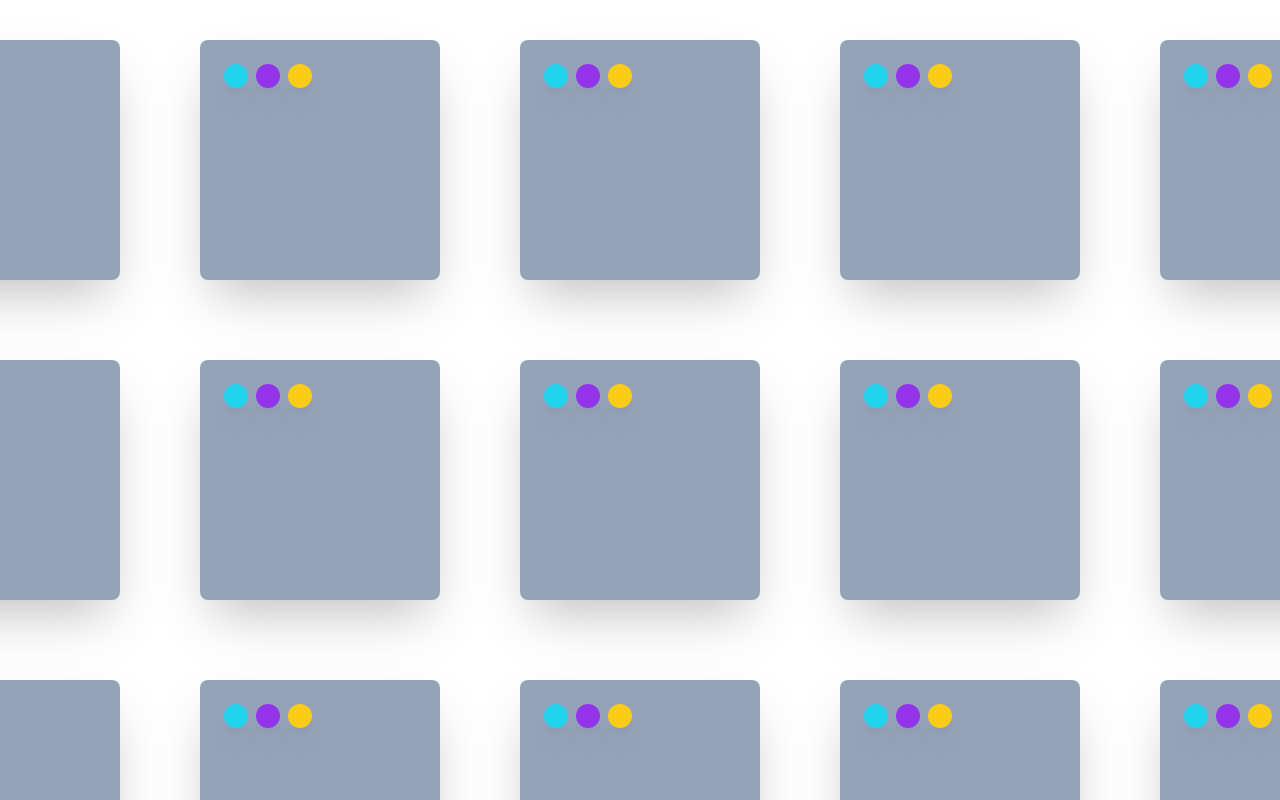
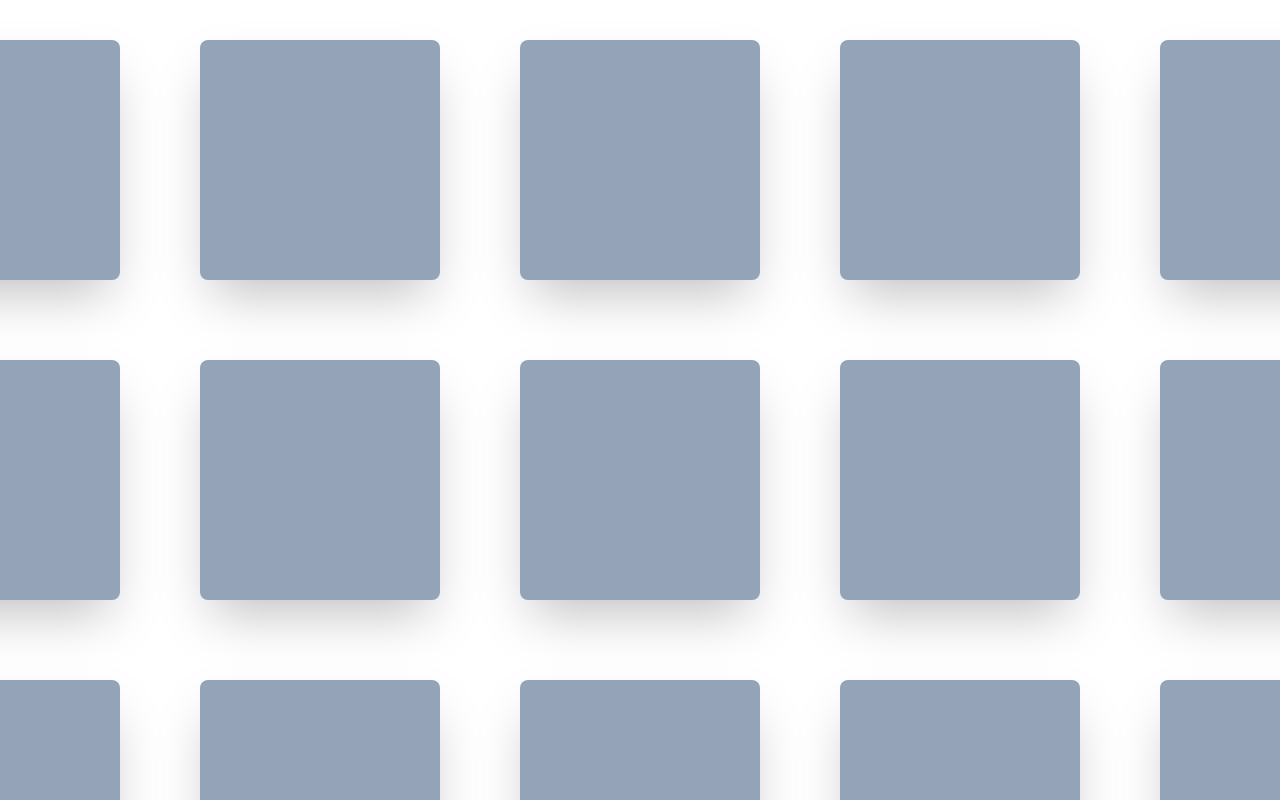
Before and after one commit to sebastianscinteie/click-factory, a Next.js app: page / in a window 1280 px wide. Shown: the top 800 px of the page. Built offline with nearby package versions, Linux system fonts and the light colour scheme.

Commit message:
Add resource on click

```diff
--- a/src/app/page.tsx
+++ b/src/app/page.tsx
@@ -1,13 +1,57 @@
-import Image from 'next/image'
+'use client'
+
+import { useState } from "react";
 
 function Square(){
+  const [cyan, setCyan] = useState(0);
+  const [magenta, setMagenta] = useState(0);
+  const [yellow, setYellow] = useState(0);
+
+  function incrementResources() {
+    let [c, m, y] = [cyan, magenta, yellow]
+
+    if(c + 1 == 4) {
+      c = 0;
+      if(m + 1 == 4) {
+        m = 0;
+        y++;
+      } else {
+        m++;
+      }
+    } else {
+      c++;
+    }
+
+    setCyan(c);
+    setMagenta(m);
+    setYellow(y);
+  }
+
+  function buildResourceArray(){
+    let [c, m, y] = [cyan, magenta, yellow]
+
+    const yArr = []
+    for (let i = 0; i < y; i++) {
+      yArr.push(<div className='bg-yellow-400 rounded-full shadow-xl w-5 h-5 m-1 p-3' key={i}></div>)
+    }
+
+    const mArr = []
+    for (let i = 0; i < m; i++) {
+      mArr.push(<div className='bg-purple-600 rounded-full shadow-xl w-5 h-5 m-1 p-3' key={y + i}></div>)
+    }
+
+    const cArr = []
+    for (let i = 0; i < c; i++) {
+      cArr.push(<div className='bg-cyan-400 rounded-full shadow-xl w-5 h-5 m-1 p-3' key={y + m + i}></div>)
+    }
+
+    return yArr.concat(mArr).concat(cArr);
+  }
 
   return <>
-    <div className='bg-slate-400 rounded-lg shadow-2xl m-10 p-5 w-60 h-60'>
+    <div className='bg-slate-400 rounded-lg shadow-2xl m-10 p-5 w-60 h-60' onClick={incrementResources}>
       <div className='inline-grid grid-cols-5'>
-        <div className='bg-cyan-400 rounded-full shadow-xl w-5 h-5 m-1 p-3'></div>
-        <div className='bg-purple-600 rounded-full shadow-xl w-5 h-5 m-1 p-3'></div>
-        <div className='bg-yellow-400 rounded-full shadow-xl w-5 h-5 m-1 p-3'></div>
+        {buildResourceArray()}
       </div>
     </div>
   </>
```
